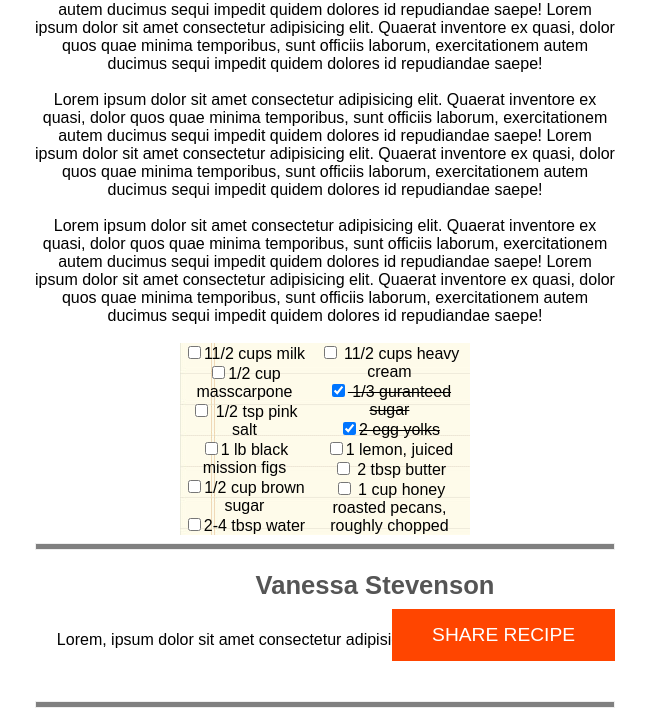
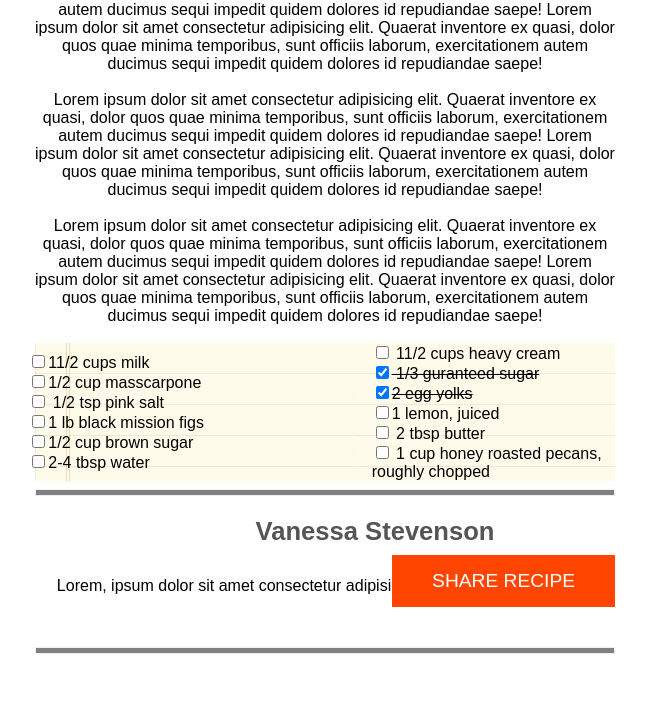
Before and after one commit to YahyaOmari/Chocolate-Pizza-301, a plain HTML site: page index.html in a window 1280 px wide. Shown: the part 986-1702 px from the top of the page, without its empty margins (315-961 px from the left). After the commit the page ends 1648 px from the top, so only its background shows below. Drawn offline with Linux system fonts and the light colour scheme; a web font is replaced by a local one.

Commit message:
edited the list

```diff
--- a/css/style.css
+++ b/css/style.css
@@ -53,16 +53,22 @@ hr{
     justify-content: center;
     align-items: center;
     justify-content: space-evenly;
-    width: 50%;
+    width: 100%;
     position:relative;
-    left: 25%;
+    /* left: 25%; */
 
 }
 .left-side{
+    position: relative;
+    right: 50px;
     width: 200px;
+    text-align: left;
 }
 .right-side{
+    position: relative;
+    left: 50px;
     width: 250px;
+    text-align: left;
 }
 h2 {
     padding-left: 100px;
```
